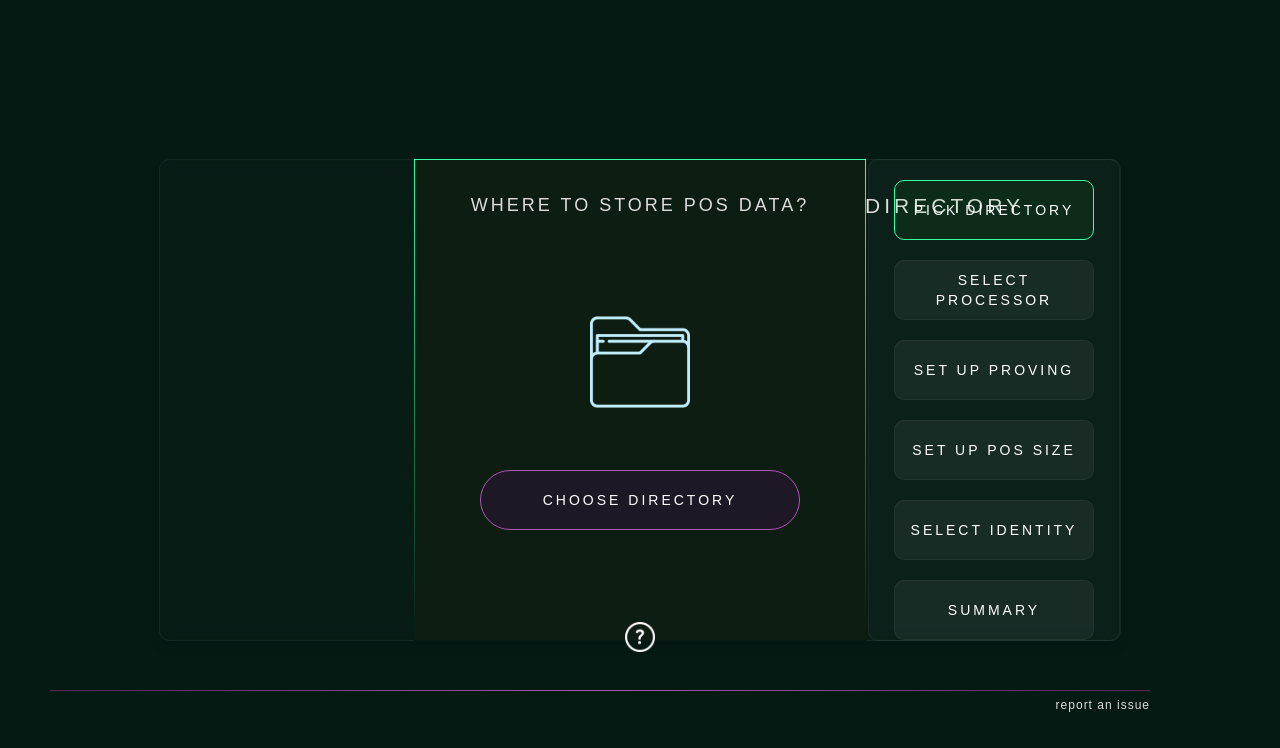
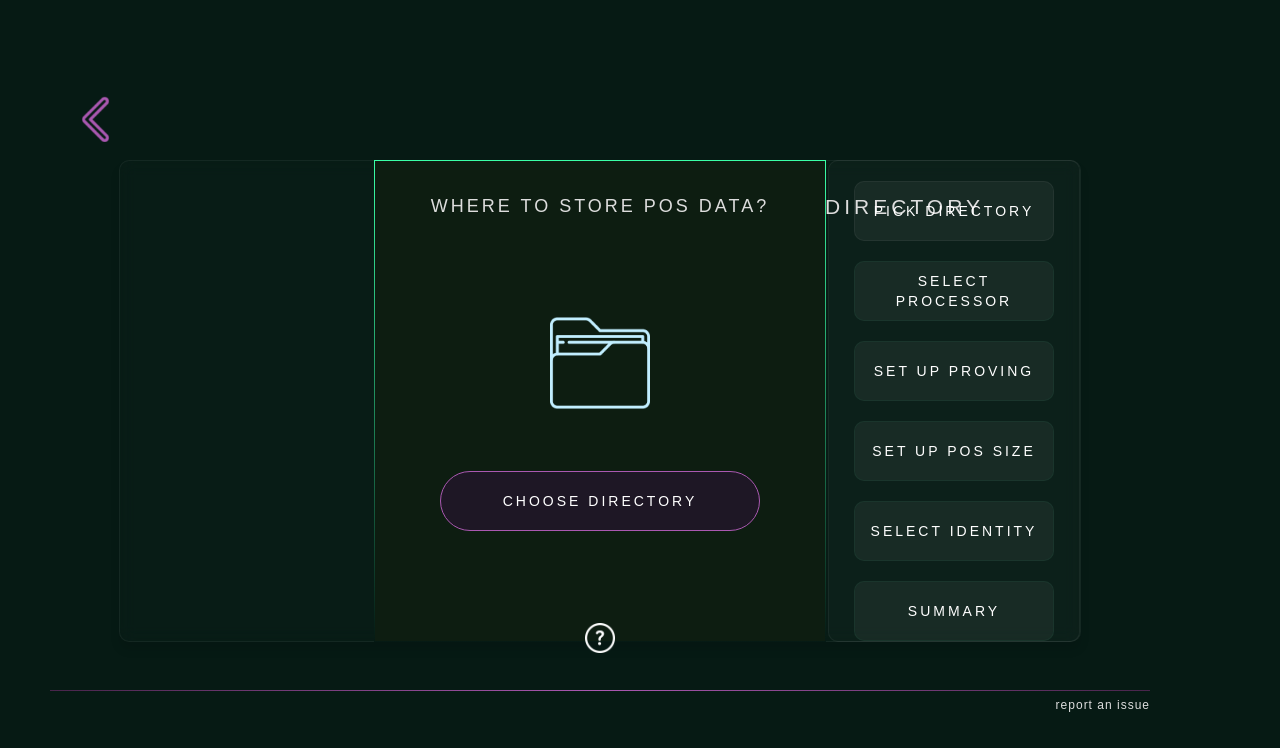
Before and after one commit to spacemeshos/sm-init-app-v2, a React (Create React App) app: page /generate in a window 1280 px wide. Shown: the top 748 px of the page. Built offline with nearby package versions, Linux system fonts and the light colour scheme.

Commit message:
add back button

```diff
--- a/src/pages/Generate.tsx
+++ b/src/pages/Generate.tsx
@@ -1,6 +1,6 @@
 import * as React from "react";
 import styled from "styled-components";
-import BackgroundImage from "../assets/lines.png";
+import BackgroundImage from "../assets/wave.png";
 import { useState } from "react";
 import Colors from "../styles/colors";
 import { Subheader, Title } from "../styles/texts";
@@ -10,8 +10,15 @@ import {
   SetupProving,
   SetupSize,
   SelectIdentity,
-  SetupSummary
+  SetupSummary,
 } from "../components/setupPOS";
+import { BackButton } from "../components/button";
+
+const NavProgress = styled.div`
+  width: 1200px;
+  height: 160px;
+  position: abslute;
+`;
 
 const Image = styled.img`
   height: 100vh;
@@ -27,8 +34,7 @@ const BottomContainer = styled.div`
   display: flex;
   align-items: center;
   justify-content: center;
-  width: 100vw;
-  height: 100vh;
+  width: 1200px;
 `;
 
 const SetupContainer = styled.div`
@@ -81,8 +87,10 @@ const StyledButton = styled.button<{ $isActive?: boolean }>`
   height: 60px;
   font-size: 16px;
   cursor: pointer;
-  border: 0.5px solid ${props => props.$isActive ? Colors.greenLight : 'rgba(255, 255, 255, 0.05)'};
-  background-color: ${props => props.$isActive ? 'rgba(0, 255, 0, 0.05)' : 'rgba(255, 255, 255, 0.05)'};
+  border: 0.5px solid
+    ${(props) =>
+      props.$isActive ? Colors.whiteOpaque : Colors.greenLightOpaque};
+  background-color: ${Colors.whiteOpaque};
   border-radius: 10px;
   transition: all 0.2s ease;
   font-family: "Source Code Pro Extralight", sans-serif;
@@ -94,14 +102,14 @@ const StyledButton = styled.button<{ $isActive?: boolean }>`
   line-height: 20px;
 
   &:hover {
-    background-color: rgba(255, 255, 255, 0.1);
-    border: 1px solid rgba(255, 255, 255, 0.2);
+    background-color: ${Colors.greenLightOpaque};
+    border: 1px solid ${Colors.whiteOpaque};
   }
 `;
 
 const ContentContainer = styled.div`
-  width: calc(100% - 250px);
-  height: 100%;
+  width: 960px;
+  height: 480px;
   display: flex;
   align-items: center;
   justify-content: center;
@@ -153,19 +161,26 @@ const Generate: React.FC = () => {
 
   return (
     <>
+      <NavProgress>
+        <BackButton />
+      </NavProgress>
       <Image src={BackgroundImage} />
       <BottomContainer>
         <SetupContainer>
           <TextWrapper>
-            <Title text={showSummary ? "Summary of your Settings" : steps[currentStep].label} />
+            <Title
+              text={
+                showSummary
+                  ? "Summary of your Settings"
+                  : steps[currentStep].label
+              }
+            />
             {showSummary && (
               <Subheader text="Check twice, adjust if needed, and blast off!" />
             )}
           </TextWrapper>
 
-          <ContentContainer>
-            {renderContent()}
-          </ContentContainer>
+          <ContentContainer>{renderContent()}</ContentContainer>
 
           <MenuContainer>
             <ButtonColumn>
```
